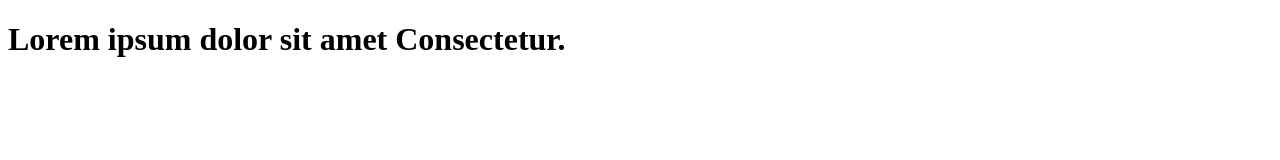
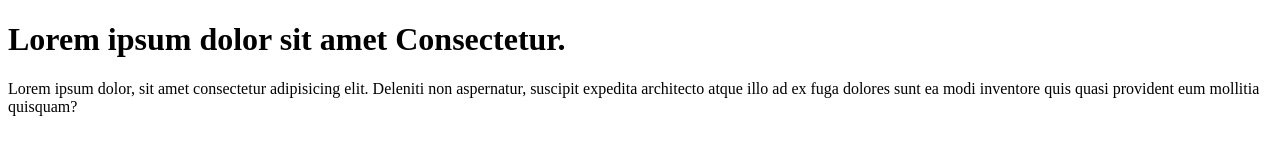
Before and after one commit to mantriraoravi/learn-git, a plain HTML site: page index.html in a window 1280 px wide. Drawn offline with Linux system fonts and the light colour scheme.

Commit message:
added paragraph to the code

```diff
--- a/index.html
+++ b/index.html
@@ -7,6 +7,7 @@
 </head>
 <body>
     <h1>Lorem ipsum dolor sit amet
-     Consectetur.</h1>
+    Consectetur.</h1>
+    <p>Lorem ipsum dolor, sit amet consectetur adipisicing elit. Deleniti non aspernatur, suscipit expedita architecto atque illo ad ex fuga dolores sunt ea modi inventore quis quasi provident eum mollitia quisquam?</p>
 </body>
 </html>
```
